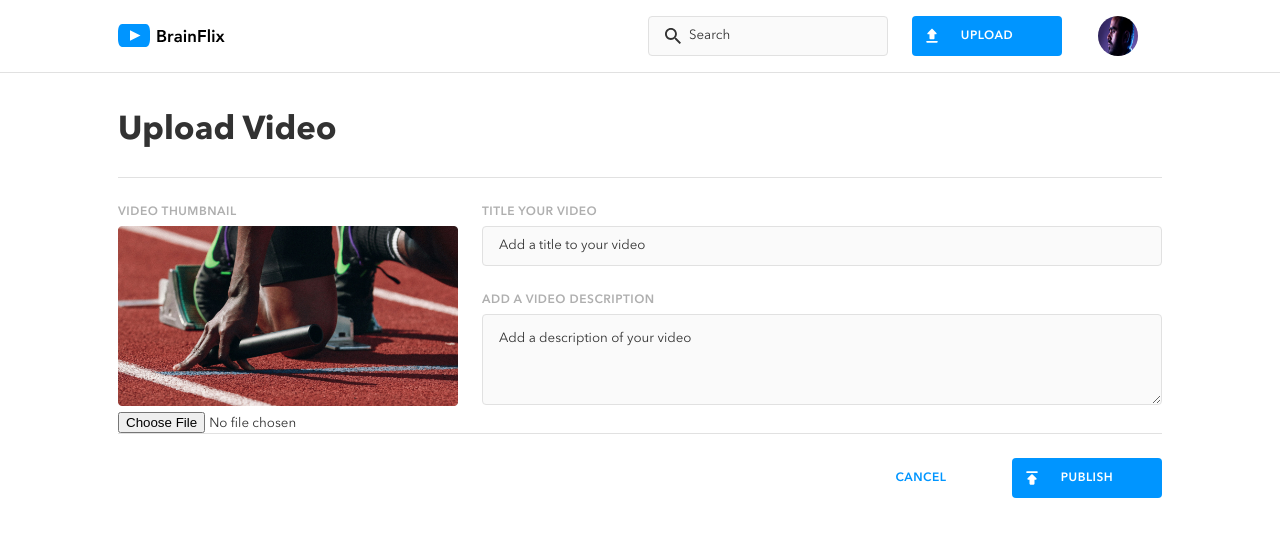
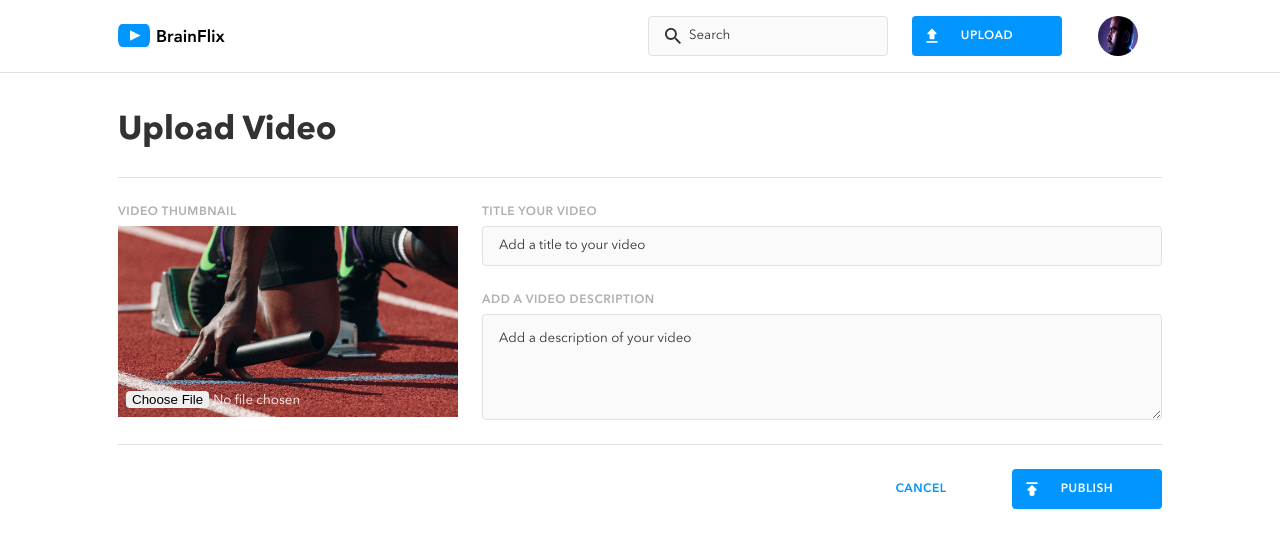
Before and after one commit to strawberrie68/michelle-wong-brainflix, a React (Vite) app: page /upload in a window 1280 px wide. Shown: the top 548 px of the page. Built offline with nearby package versions, Linux system fonts and the light colour scheme; no server answers.

Commit message:
add: image preview tp video upload preview

```diff
--- a/src/pages/VideoUpload/VideoUpload.jsx
+++ b/src/pages/VideoUpload/VideoUpload.jsx
@@ -18,6 +18,8 @@ const VideoUpload = () => {
   const [alertStatus, setAlertStatus] = useState(null);
   const [message, setMessage] = useState("");
   const [file, setFile] = useState();
+  const [preview, setPreview] = useState(null);
+
   const navigate = useNavigate();
 
   const handleInputChange = (e) => {
@@ -75,7 +77,11 @@ const VideoUpload = () => {
   const handleImageChange = (e) => {
     const file = e.target.files[0];
     setFile(file);
+
+    const previewURL = URL.createObjectURL(file);
+    setPreview(previewURL);
   };
+
   return (
     <main className="upload section-wrapper">
       <h1 className="upload__title">Upload Video</h1>
@@ -88,7 +94,7 @@ const VideoUpload = () => {
             <figure className="upload__preview">
               <img
                 className="upload__image"
-                src={VideoThumbnail}
+                src={preview || VideoThumbnail}
                 alt="video image preview"
               />
               <input
--- a/src/pages/VideoUpload/VideoUpload.scss
+++ b/src/pages/VideoUpload/VideoUpload.scss
@@ -52,6 +52,8 @@
 
   &__image {
     max-width: 100%;
+    aspect-ratio: 16/9;
+    object-fit: cover;
 
     @include tablet {
       max-width: 50%;
@@ -104,6 +106,10 @@
       @include tablet {
         padding-top: $gap-small;
       }
+      @include desktop {
+        height: 5.5rem;
+        padding-top: $gap-small;
+      }
 
       &::placeholder {
         font-weight: 500;
@@ -119,4 +125,23 @@
       margin-top: $gap-medium;
     }
   }
+  &__preview {
+    display: flex;
+    flex-direction: column;
+    gap: $gap-x-small;
+    margin-bottom: $gap-small;
+    position: relative;
+  }
+
+  &__image-input {
+    position: absolute;
+    bottom: 0.5rem;
+    left: 0.5rem;
+    color: $secondary-light;
+
+    &::file-selector-button {
+      border-radius: $border-radius;
+      border: none;
+    }
+  }
 }
```
